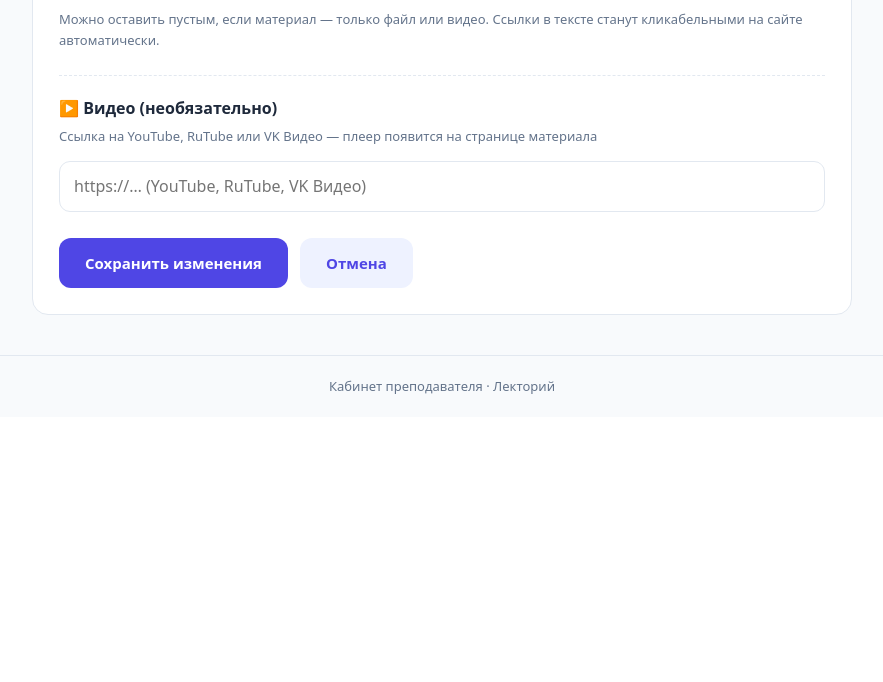
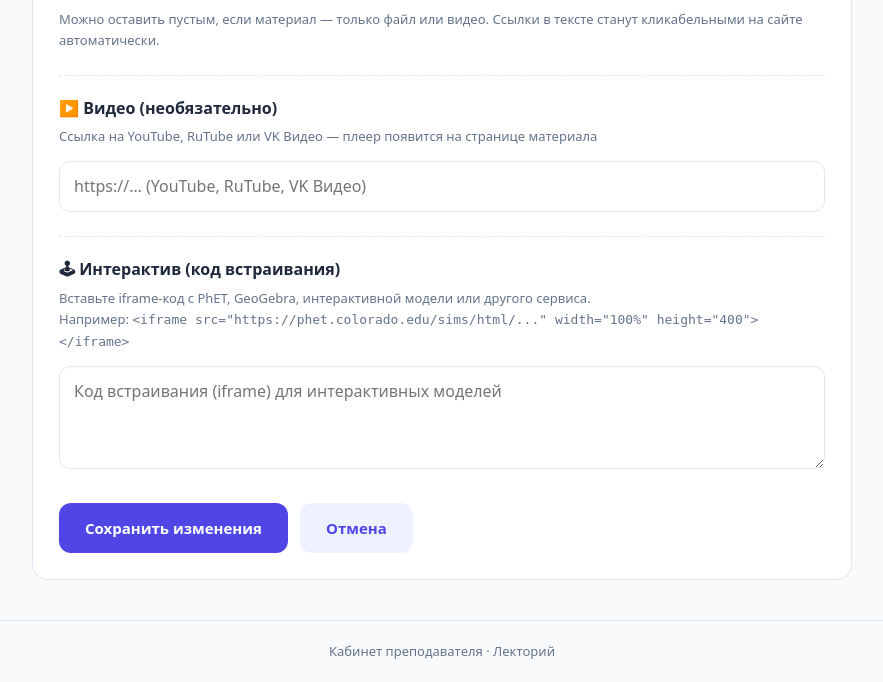
Before and after one commit to mvsuslov/lektoriy, a Django app: template core/templates/desk/new.html in a window 1280 px wide. Shown: the part 855-1537 px from the top of the page, without its empty margins (198-1081 px from the left). Before the commit the page ends 1249 px from the top, so only its background shows below. Run offline with Django 5.2, Linux system fonts and the light colour scheme; tables that the repository leaves empty hold one stand-in row (values such as "Sample post"); the template is opened without the code that fills it: values that come from a table or form of the project are taken from there, most other values are stand-ins (such as "Sample title", 1, 10 or a date in 2020); some libraries are stand-ins or nearby versions.

Commit message:
В форме создания материала добавлено Код встраивания (интерактив) для Phet ьмоделей

```diff
--- a/core/templates/desk/new.html
+++ b/core/templates/desk/new.html
@@ -59,6 +59,29 @@
     {% for e in form.content.errors %}<div class="f-error">{{ e }}</div>{% endfor %}
   </div>
 
+  <!-- Блок видео -->
+  <div class="f-section">
+    <h3>▶️ Видео (необязательно)</h3>
+    <div class="f-hint">Ссылка на YouTube, RuTube или VK Видео — плеер появится на странице материала</div>
+    <div class="f-group">
+      {{ form.video_url }}
+      {% for e in form.video_url.errors %}<div class="f-error">{{ e }}</div>{% endfor %}
+    </div>
+  </div>
+
+  <!-- ====== НОВЫЙ БЛОК: Интерактив (код встраивания) ====== -->
+  <div class="f-section">
+    <h3>🕹 Интерактив (код встраивания)</h3>
+    <div class="f-hint">
+      Вставьте iframe-код с PhET, GeoGebra, интерактивной модели или другого сервиса.<br>
+      Например: <code>&lt;iframe src="https://phet.colorado.edu/sims/html/..." width="100%" height="400"&gt;&lt;/iframe&gt;</code>
+    </div>
+    <div class="f-group">
+      {{ form.embed_code }}
+      {% for e in form.embed_code.errors %}<div class="f-error">{{ e }}</div>{% endfor %}
+    </div>
+  </div>
+
   {% if not editing %}
   <div class="f-section">
     <h3>📎 Файл (необязательно)</h3>
@@ -85,15 +108,6 @@
   </div>
   {% endif %}
 
-  <div class="f-section">
-    <h3>▶️ Видео (необязательно)</h3>
-    <div class="f-hint">Ссылка на YouTube, RuTube или VK Видео — плеер появится на странице материала</div>
-    <div class="f-group">
-      {{ form.video_url }}
-      {% for e in form.video_url.errors %}<div class="f-error">{{ e }}</div>{% endfor %}
-    </div>
-  </div>
-
   <div style="margin-top:26px;display:flex;gap:12px;flex-wrap:wrap">
     <button type="submit" class="btn">{% if editing %}Сохранить изменения{% else %}Опубликовать{% endif %}</button>
     <a class="btn btn-ghost" href="{% url 'desk_home' %}">Отмена</a>
```
